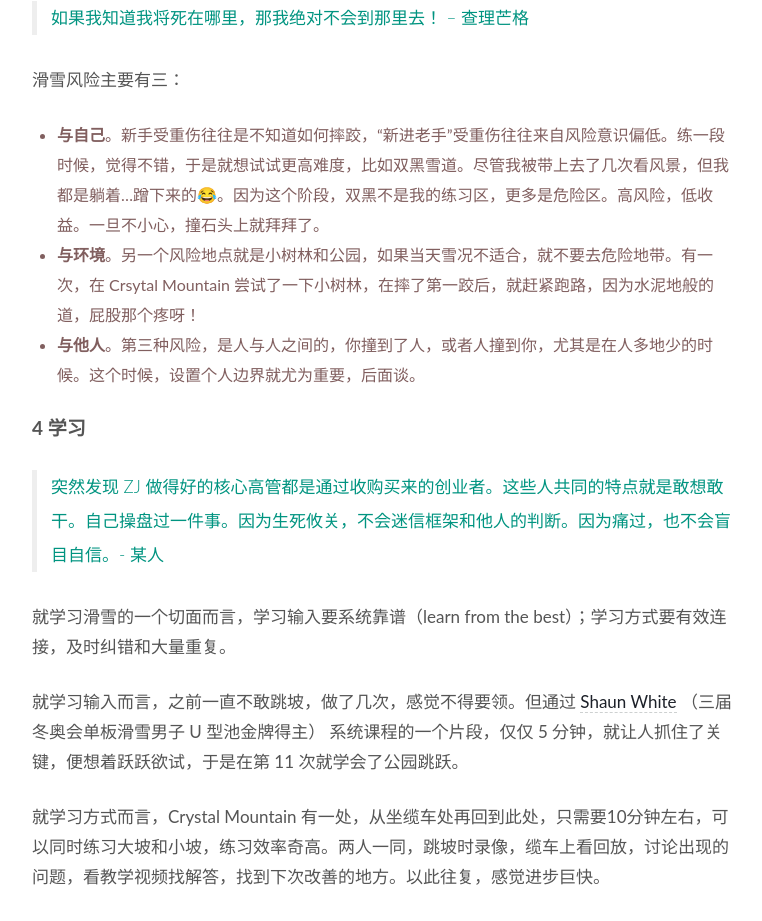
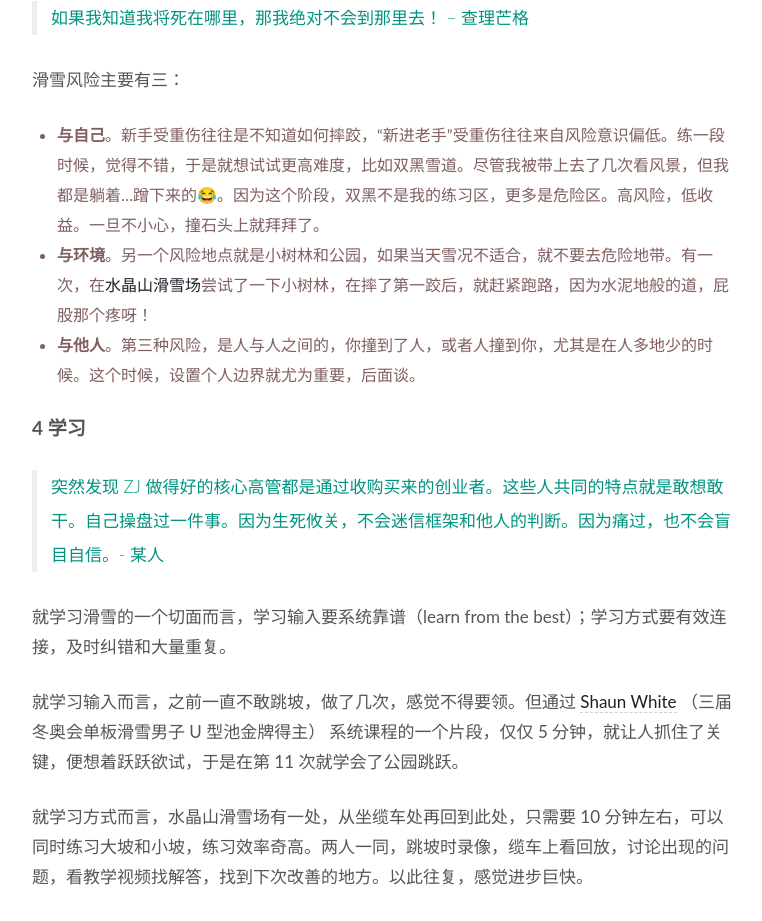
Before and after one commit to WillWang-X/willwang-x.github.io, a Jekyll site: the page built from _posts/blogs/2021-04-06-s-and-adventure.md, in a window 1280 px wide and 1400 px high, scrolled down 2646 px, cut to the strip 15-936 px from the top of the window. Shown: the whole strip, without its empty margins (258-1020 px from the left). Built offline with Jekyll 4.4.1, drawn with Linux system fonts in a browser that asks for light colours; some of the changed text lies outside the part shown.

Commit message:
Update for readability

```diff
--- a/_posts/blogs/2021-04-06-s-and-adventure.md
+++ b/_posts/blogs/2021-04-06-s-and-adventure.md
@@ -41,13 +41,13 @@
 
 除了天赋和努力外，环境是成长的最大影响因子。
 
-好的环境是适合你的环境。就[雪况](https://i.imgur.com/XmEtIQ9.png)而言，Corduroy 适合刻滑；Powder (粉雪) 适合新手和各种雪地冒险；Hard-Pack 适合速滑。比如，第一次单板，如果没有遇到棉花糖版雪的 Mt Baker，我是不敢大胆尝试，在这个全新未知的运动上。
+好的环境是适合你的环境。就[雪况](https://i.imgur.com/XmEtIQ9.png)而言，Corduroy 适合刻滑；Powder (粉雪) 适合新手和各种雪地冒险；Hard-Pack 适合速滑。比如，第一次单板，如果没有遇到超级粉雪的[贝克山滑雪场](https://www.wikiwand.com/en/Mt._Baker_Ski_Area)，我是不敢大胆尝试，在这个全新未知的运动上。
 
-当然，除了雪况，还有雪场。比如，如果没有遇到 Whistler Blackcomb 宽广漫长坡度适合的粉雪绿道，我可能不会第二次就学会换刃基础。如果没有遇到 Mt Bachelor 的超级粉雪，我是不敢第 10 次就穿越小树林。
+当然，除了雪况，还有雪场。比如，如果没有遇到[惠斯勒黑梳山](https://www.wikiwand.com/en/Whistler_Blackcomb)宽广漫长坡度适合的粉雪绿道，我可能不会第二次就学会换刃基础。如果没有遇到[巴奇勒山滑雪场](https://www.wikiwand.com/en/Mount_Bachelor_ski_area)的超级粉雪，我是不敢第 10 次就穿越小树林。
 
 适合的前提，是知己知彼。
 
-所以，遇到困难，永远不要怀疑自己。了解自己，了解环境，才是你精力更好安放的地方。
+所以，遇到困难，永远不要怀疑自己。了解自己，了解环境，才是你精力更好的安放之处。
 
 凡你所用，皆是环境。
 
@@ -60,7 +60,7 @@
 滑雪风险主要有三：
 
 * **与自己**。新手受重伤往往是不知道如何摔跤，“新进老手”受重伤往往来自风险意识偏低。练一段时候，觉得不错，于是就想试试更高难度，比如双黑雪道。尽管我被带上去了几次看风景，但我都是躺着...蹭下来的😂。因为这个阶段，双黑不是我的练习区，更多是危险区。高风险，低收益。一旦不小心，撞石头上就拜拜了。
-* **与环境**。另一个风险地点就是小树林和公园，如果当天雪况不适合，就不要去危险地带。有一次，在 Crsytal Mountain 尝试了一下小树林，在摔了第一跤后，就赶紧跑路，因为水泥地般的道，屁股那个疼呀！
+* **与环境**。另一个风险地点就是小树林和公园，如果当天雪况不适合，就不要去危险地带。有一次，在[水晶山滑雪场](https://www.wikiwand.com/en/Crystal_Mountain_(Washington))尝试了一下小树林，在摔了第一跤后，就赶紧跑路，因为水泥地般的道，屁股那个疼呀！
 * **与他人**。第三种风险，是人与人之间的，你撞到了人，或者人撞到你，尤其是在人多地少的时候。这个时候，设置个人边界就尤为重要，后面谈。
 
 ## 4 学习
@@ -73,9 +73,9 @@
 
 就学习输入而言，之前一直不敢跳坡，做了几次，感觉不得要领。但通过 [Shaun White](https://app.theskills.com/courses/shaun-white-teaches-snowboarding-creativity-more) （三届冬奥会单板滑雪男子 U 型池金牌得主） 系统课程的一个片段，仅仅 5 分钟，就让人抓住了关键，便想着跃跃欲试，于是在第 11 次就学会了公园跳跃。
 
-就学习方式而言，Crystal Mountain 有一处，从坐缆车处再回到此处，只需要10分钟左右，可以同时练习大坡和小坡，练习效率奇高。两人一同，跳坡时录像，缆车上看回放，讨论出现的问题，看教学视频找解答，找到下次改善的地方。以此往复，感觉进步巨快。
+就学习方式而言，水晶山滑雪场有一处，从坐缆车处再回到此处，只需要 10 分钟左右，可以同时练习大坡和小坡，练习效率奇高。两人一同，跳坡时录像，缆车上看回放，讨论出现的问题，看教学视频找解答，找到下次改善的地方。以此往复，感觉进步巨快。
 
-另外，常见的一大学习障碍，其实不是来自外界，而是内在。有些人因为「道听途说」，总有一些关于滑雪的**预设**。殊不知，每一个预设，都是一处看不见的引力，让人莫名其妙地摔跤，却不知道“凶手”是自己。
+另外，常见的一大学习障碍，其实不是来自外界，而是内在。因为「道听途说」，形成了一些关于滑雪的**[预设](https://www.wikiwand.com/en/Assumption#/Logic)**。殊不知，每一个预设，都是一处看不见的引力，让人莫名其妙地摔跤，却不知道“凶手”是自己。
 
 ## 5 准备
 
@@ -93,7 +93,7 @@
 
 > Lack of boundaries invites lack of respect.
 
-人多地少，安全滑雪，就要学会建立个人边界，避免不必要的碰撞。
+人多地少，安全滑雪，就要学会建立[个人边界](https://www.wikiwand.com/en/Personal_boundaries)，避免不必要的碰撞。
 
 我的方法是带一个外放音响，新手时期，不太灵活，别人听到会避开我；熟练时期，新手听到，会慢下来，我会更好的避开他们。
 
```
